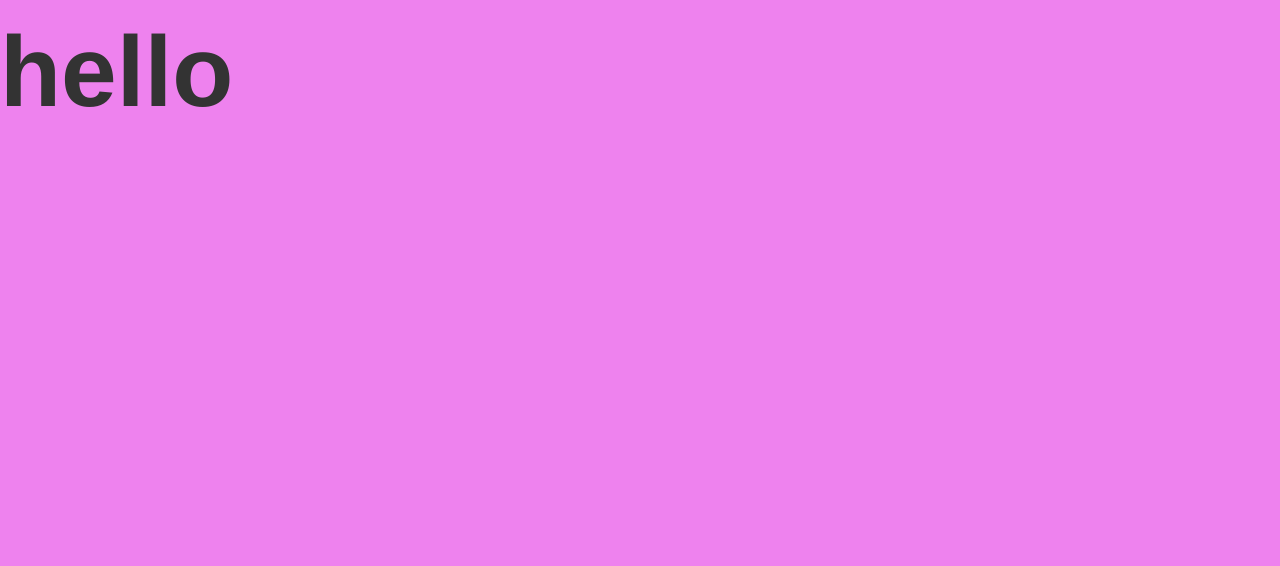
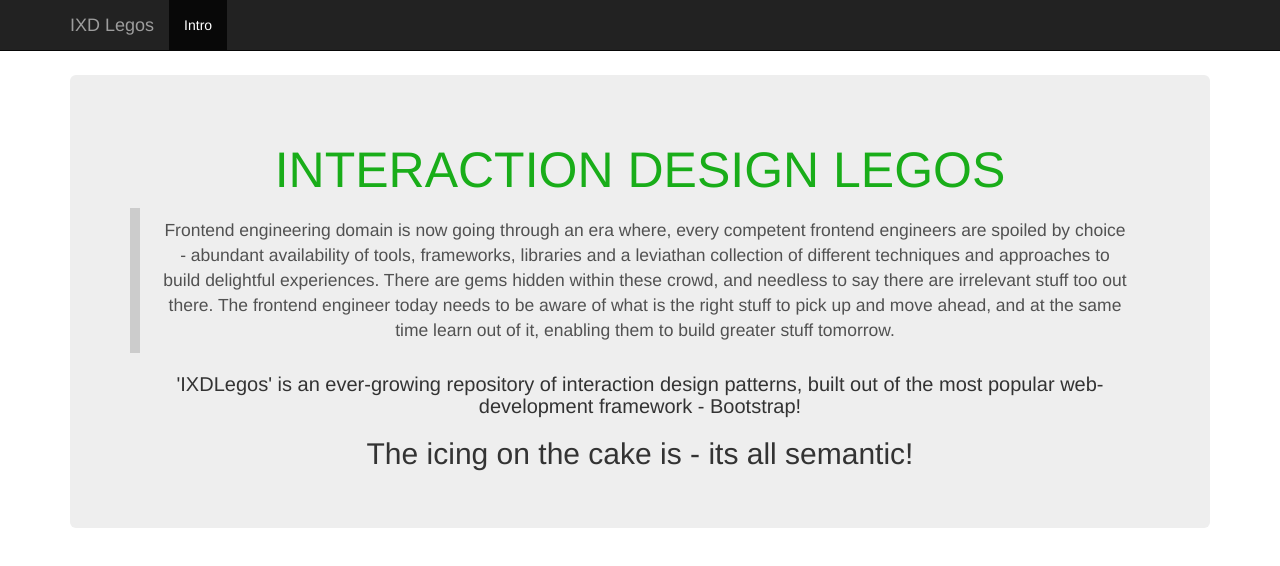
Before and after one commit to mysticpixels/ixdlegos, a website: page dev/index.html in a window 1280 px wide. Drawn offline with nearby package versions, Linux system fonts and the light colour scheme.

Commit message:
Changed readme, Added a temporary landing page

```diff
--- a/dev/css/scss/ixdlegos.scss
+++ b/dev/css/scss/ixdlegos.scss
@@ -1,8 +1,19 @@
-body{
-	background: violet;
-	height:200px;
-	margin: 0;
-	padding: 0;
-	font-weight: bold;
-	font-size: 100px;
+.ixdlegos{
+	padding-top: 75px;
+  .jumbotron{
+  	text-align: center;
+	  blockquote{
+	  	border-color: #ccc;
+	  	border-width: 0 0 0 10px;
+	  	color: #515151;
+	  }
+  	h1{
+  		color:#19ad19;
+  		text-transform: uppercase;
+  		font-size: 50px;
+  	}
+  	h4{
+  		font-size: 20px;
+  	}
+  }
 }
--- a/dev/index.html
+++ b/dev/index.html
@@ -3,11 +3,52 @@
 <head>
 	<meta charset="UTF-8">
 	<title>Interaction Design Legos</title>
-	<link rel="stylesheet" href="../vendors/bootstrap/dist/bootstrap.min.css">
+	<link rel="stylesheet" href="../vendors/bootstrap/dist/css/bootstrap.min.css">
 	<link rel="stylesheet" href="css/css/ixdlegos.css">
 </head>
-<body>
-	hello
-	<script src="http://localhost:35729/livereload.js"></script>
+<body role="document" cz-shortcut-listen="true" class="ixdlegos">
+
+  <!-- Fixed navbar -->
+  <nav class="navbar navbar-inverse navbar-fixed-top">
+    <div class="container">
+      <div class="navbar-header">
+        <button type="button" class="navbar-toggle collapsed" data-toggle="collapse" data-target="#navbar" aria-expanded="false" aria-controls="navbar">
+          <span class="sr-only">Toggle navigation</span>
+          <span class="icon-bar"></span>
+          <span class="icon-bar"></span>
+          <span class="icon-bar"></span>
+        </button>
+        <a class="navbar-brand" href="#">IXD Legos</a>
+      </div>
+      <div id="navbar" class="navbar-collapse collapse">
+        <ul class="nav navbar-nav">
+          <li class="active"><a href="#">Intro</a></li>
+<!--           <li><a href="#about">How to use?</a></li>
+          <li><a href="#contact">The team behind</a></li>
+ -->        </ul>
+      </div><!--/.nav-collapse -->
+    </div>
+  </nav>
+
+  <div class="container theme-showcase" role="main">
+
+    <!-- Main jumbotron for a primary marketing message or call to action -->
+    <div class="jumbotron">
+      <h1>Interaction Design Legos</h1>
+      <blockquote>Frontend engineering domain is now going through an era where, every competent frontend engineers are spoiled by choice - abundant availability of tools, frameworks, libraries and a leviathan collection of different techniques and approaches to build delightful experiences. There are gems hidden within these crowd, and needless to say there are irrelevant stuff too out there. The frontend engineer today needs to be aware of what is the right stuff to pick up and move ahead, and at the same time learn out of it, enabling them to build greater stuff tomorrow.
+      </blockquote>
+      <h4>'IXDLegos' is an ever-growing repository of interaction design patterns, built out of the most popular web-development framework - Bootstrap!</h4>
+      <h2>The icing on the cake is - its all semantic!</h2>
+    </div>
+  </div> <!-- /container -->
+
+
+  <!-- Bootstrap core JavaScript
+  ================================================== -->
+  <!-- Placed at the end of the document so the pages load faster -->
+  <script src="../vendors/jquery/dist/jquery.min.js"></script>
+  <script>window.jQuery || document.write('<script src="../vendors/jquery/dist/jquery.min.js"><\/script>')</script>
+  <script src="../vendors/bootstrap/dist/js/bootstrap.min.js"></script>
+<script src="http://localhost:35729/livereload.js"></script>
 </body>
 </html>
```
Also changed, not shown: README.md, build/css/css/ixdlegos.css, dev/css/css/ixdlegos.css, 1 other file.
